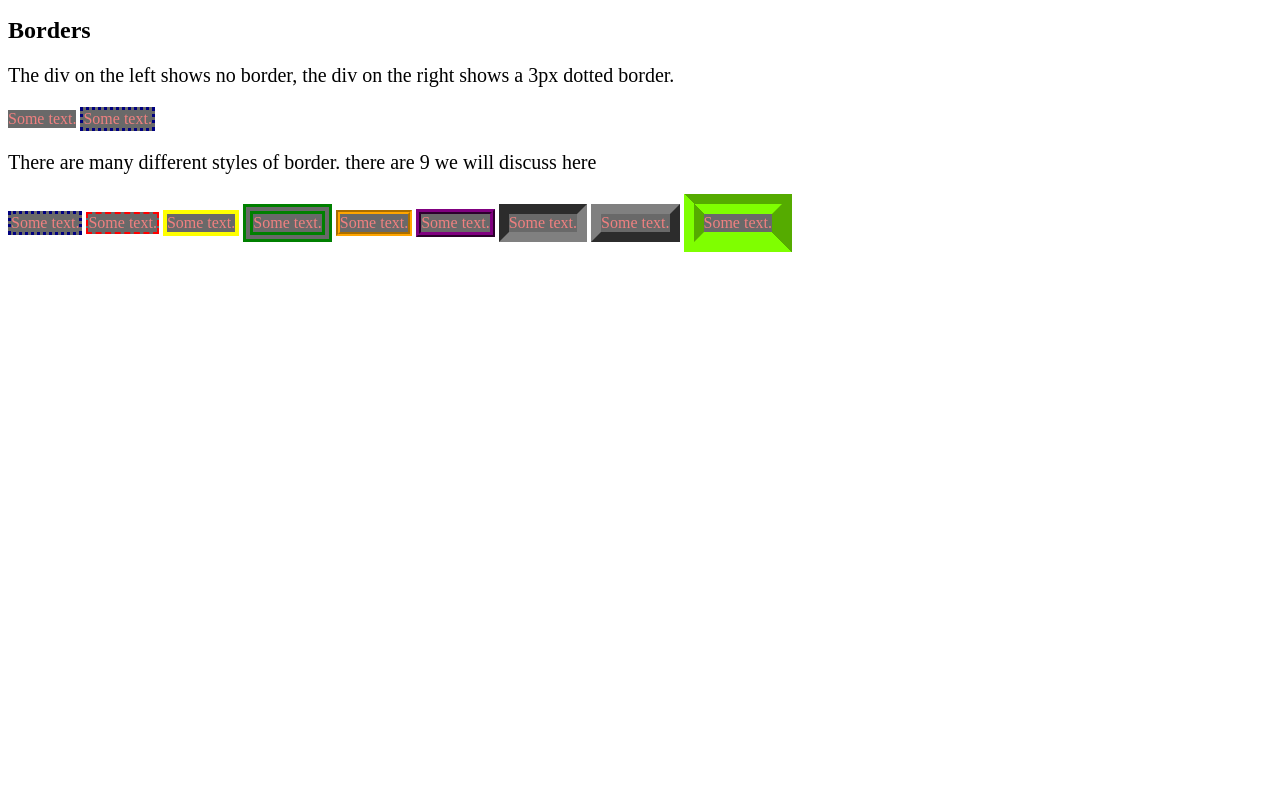
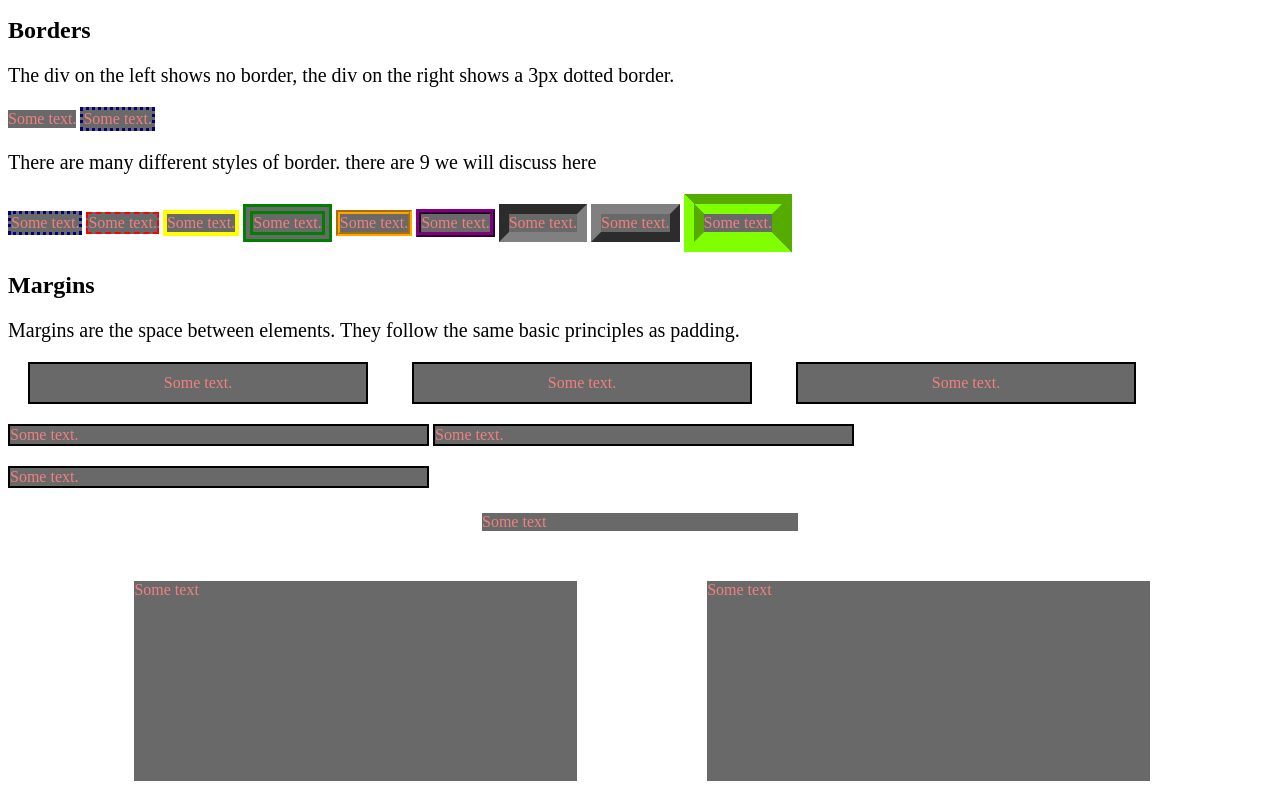
Before and after one commit to mooresim/BoxModel, a plain HTML site: page index.html in a window 1280 px wide. Shown: the part 522-1311 px from the top of the page. Before the commit the page ends 800 px from the top, so only its background shows below. Drawn offline with Linux system fonts and the light colour scheme.

Commit message:
margin notes

```diff
--- a/index.html
+++ b/index.html
@@ -36,7 +36,20 @@
                 <div id="outsetBorder">Some text.</div>
                 <div id="mixedBorder">Some text.</div>
 
+                <h2>Margins</h2>
+                <p>Margins are the space between elements. They follow the same basic principles as padding.
+                </p>
 
+                <div class="row1">Some text.</div>
+                <div class="row1">Some text.</div>
+                <div class="row1">Some text.</div>
+                <div class="row2">Some text.</div>
+                <div class="row2">Some text.</div>
+                <div class="row2">Some text.</div>
+
+                <div id="center">Some text</div>
+                <div id="perLeftMargin">Some text</div>
+                <div id="perRightMargin">Some text</div>
 
 
 
--- a/style.css
+++ b/style.css
@@ -74,3 +74,38 @@ div{
     border-style: groove outset inset ridge;
     border-width: 20px;
 }
+
+.row1{
+    width: 25%;
+    border: 2px solid black;
+    padding: 10px;
+    text-align: center;
+    margin-left: 20px;
+    margin-right: 20px;
+}
+
+.row2{
+    width:33%;
+    border: 2px solid black;
+    margin-top: 20px;
+}
+
+#center{
+    display:block;
+    width: 25%;
+    margin: auto;
+    margin-top: 25px;
+    margin-bottom: 50px;
+}
+
+#perLeftMargin{
+    height: 200px;
+    width: 35%;
+    margin-left: 10%;
+    margin-right: 10%;
+}
+
+#perRightMargin{
+    height: 200px;
+    width: 35%;
+}
```
